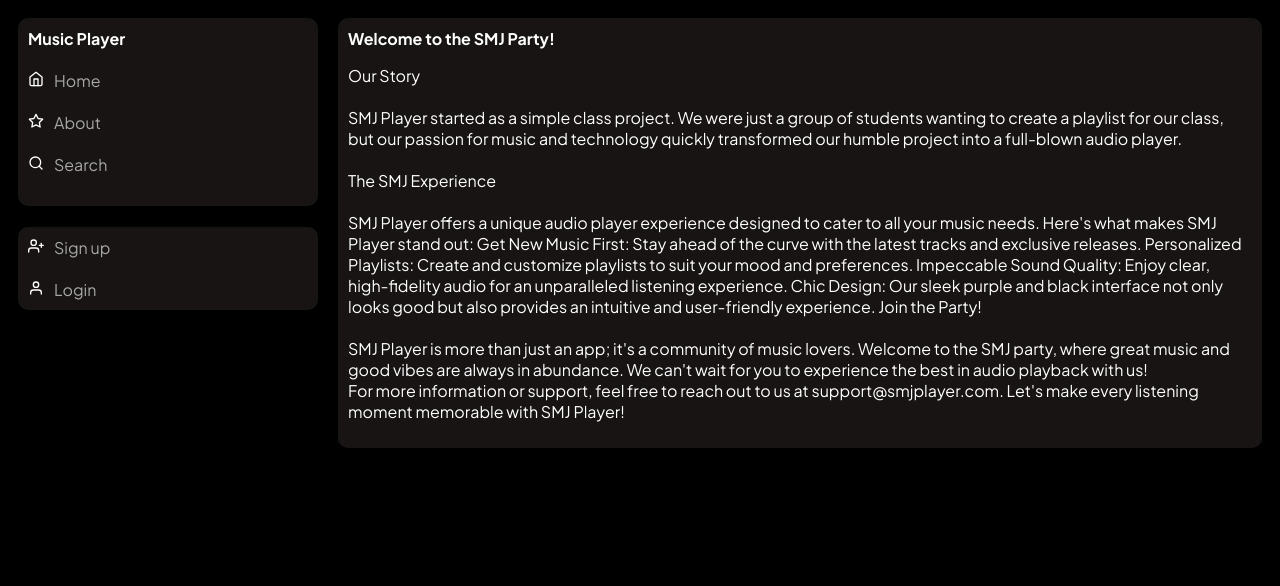
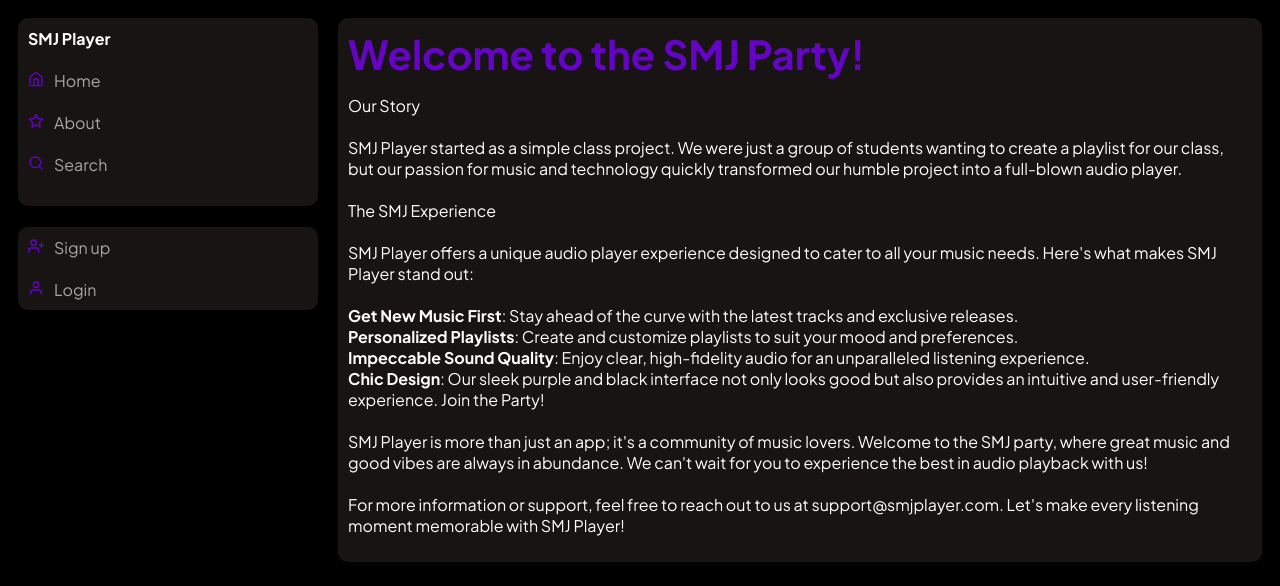
Before and after one commit to Jenniferndavis2/Path2Tech-Capstone-Project, a React (Create React App) app in the folder music_player/: page /About in a window 1280 px wide. Shown: the top 586 px of the page. Built offline with nearby package versions, Linux system fonts and the light colour scheme; no server answers.

Commit message:
format changes

```diff
--- a/music_player/src/About.js
+++ b/music_player/src/About.js
@@ -3,7 +3,7 @@ import React from 'react';
 const About = () => {
   return (
     <div>
-      <div className='header'>Welcome to the SMJ Party!</div>
+      <div className='header_welcome_p'>Welcome to the SMJ Party!</div>
       <p>
         Our Story
       <br/><br/>
@@ -12,20 +12,20 @@ const About = () => {
         The SMJ Experience
       <br/><br/>
         SMJ Player offers a unique audio player experience designed to cater to all your music needs.
-        Here's what makes SMJ Player stand out:
+        Here's what makes SMJ Player stand out: <br /><br />
 
-        Get New Music First: Stay ahead of the curve with the latest tracks and exclusive releases.
+        <b>Get New Music First</b>: Stay ahead of the curve with the latest tracks and exclusive releases.<br />
 
-        Personalized Playlists: Create and customize playlists to suit your mood and preferences.
+        <b>Personalized Playlists</b>: Create and customize playlists to suit your mood and preferences.<br />
 
-        Impeccable Sound Quality: Enjoy clear, high-fidelity audio for an unparalleled listening experience.
+        <b>Impeccable Sound Quality</b>: Enjoy clear, high-fidelity audio for an unparalleled listening experience.<br />
 
-        Chic Design: Our sleek purple and black interface not only looks good but also provides an intuitive and user-friendly experience. Join the Party!
+        <b>Chic Design</b>: Our sleek purple and black interface not only looks good but also provides an intuitive and user-friendly experience. Join the Party!
 
         <br/><br/>
 
           SMJ Player is more than just an app; it's a community of music lovers. Welcome to the SMJ party, where great music and good vibes are always in abundance. We can't wait for you to experience the best in audio playback with us!
-        <br/>
+        <br/><br />
                 For more information or support, feel free to reach out to us at support@smjplayer.com. Let's make every listening moment memorable with SMJ Player!
         <br/>
       </p>
--- a/music_player/src/App.css
+++ b/music_player/src/App.css
@@ -52,6 +52,12 @@ body {
 .header_welcome {
   font-weight: bold;
   font-size: 40px;
+  color:#6504C5;
+}
+.header_welcome_p {
+  font-weight: bold;
+  font-size: 40px;
+  color:#6504C5;
 }
 
 .navLinker {
@@ -252,3 +258,12 @@ input[type="submit"]:hover {
 .login-link:hover {
   text-decoration: underline;
 }
+
+.search-album-art {
+  width: 300px;
+  height: 300px;
+}
+
+.iconp {
+  color:#6504C5;
+}
--- a/music_player/src/Nav.js
+++ b/music_player/src/Nav.js
@@ -6,15 +6,15 @@ const Nav = () => {
     return (
         <>
         <div className="top_nav">
-            <div className="nav_name">Music Player</div><br />
-            <FiHome /><NavLink to="/" className="navLinker link">Home</NavLink><br /><br />
-            <FiStar /><NavLink to="/About" className="navLinker link">About</NavLink><br /><br />
-            <FiSearch /><NavLink to="/Search" className="navLinker link">Search</NavLink><br /><br />
+            <div className="nav_name">SMJ Player</div><br />
+            <FiHome className="iconp" /><NavLink to="/" className="navLinker link">Home</NavLink><br /><br />
+            <FiStar className="iconp" /><NavLink to="/About" className="navLinker link">About</NavLink><br /><br />
+            <FiSearch className="iconp" /><NavLink to="/Search" className="navLinker link">Search</NavLink><br /><br />
         </div>
         <br />
         <div className="top_nav">
-            <FiUserPlus /><NavLink to="/Signup" className="navLinker link">Sign up</NavLink><br /><br />
-            <FiUser /><NavLink to="/Login" className="navLinker link">Login</NavLink>
+            <FiUserPlus className="iconp" /><NavLink to="/Signup" className="navLinker link">Sign up</NavLink><br /><br />
+            <FiUser className="iconp" /><NavLink to="/Login" className="navLinker link">Login</NavLink>
         </div>
         </>
   );
--- a/music_player/src/pages/Login.js
+++ b/music_player/src/pages/Login.js
@@ -5,11 +5,11 @@ import {Link} from 'react-router-dom';
 const Login = () => {
   return (
     <div class="container-login">
-        <h2>login</h2>
+        <h2>Login</h2>
         <form>
             <input type="email" name="email" placeholder="Email" required/>
             <input type="password" name="password" placeholder="Password" required/>
-            <input type="submit" value="login"/>
+            <input type="submit" value="Login"/>
         </form>
         <Link className='login-link' to="/Signup">Sign Up</Link>
     </div>
--- a/music_player/src/pages/Search.js
+++ b/music_player/src/pages/Search.js
@@ -117,7 +117,7 @@ const tracks = [
 
   return (
     <div className="audio-search">
-        <h1>Search for a song</h1>
+      <div className="header_welcome">Search for a song</div><br />
       <input
         type="text"
         placeholder="Search for a song or artist..."
@@ -128,13 +128,12 @@ const tracks = [
       <ul className="track-list">
         {filteredTracks.map((track, index) => (
           <li key={index} className="track-item">
-            <h2>{track.title}</h2>
-            <h3>{track.artist}</h3>
-            <img src={track.album_cover} alt={track.album_title} />
-            <audio controls>
+            <h3>{track.title} by {track.artist}</h3>
+            <img src={track.album_cover} alt={track.album_title} className="search-album-art" />
+            {/* <audio controls>
               <source src={track.src} type="audio/mpeg" />
               Your browser does not support the audio element.
-            </audio>
+            </audio> */}
           </li>
         ))}
       </ul>
```
